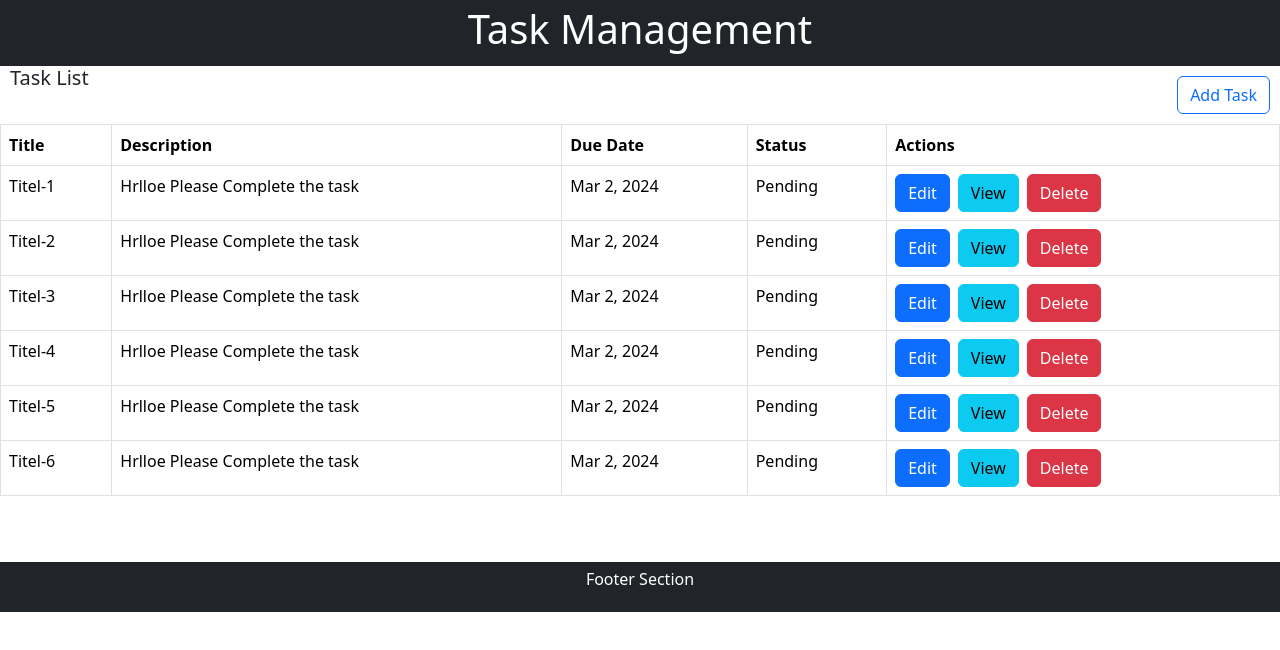
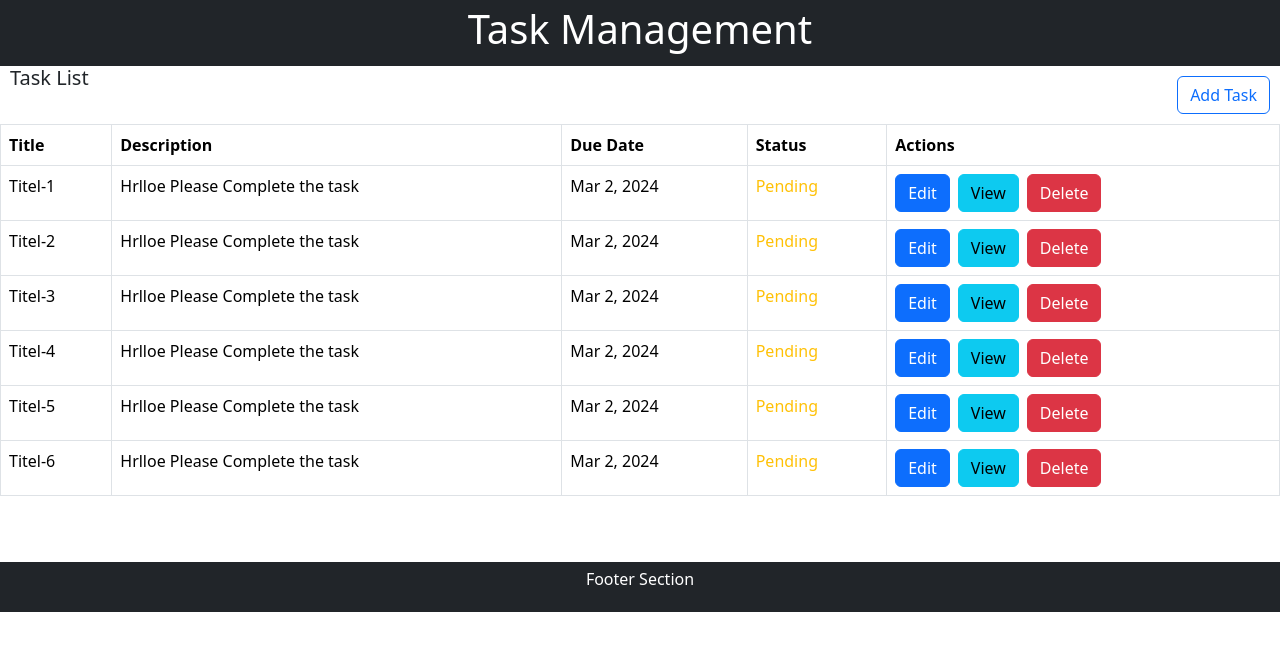
Before and after one commit to soumyagit97/Task-Management-Angular, an Angular app: page / in a window 1280 px wide. Shown: the top 650 px of the page. Built offline with nearby package versions, Linux system fonts and the light colour scheme.

Commit message:
my-newbranch

```diff
--- a/src/app/task/create-task/create-task.component.ts
+++ b/src/app/task/create-task/create-task.component.ts
@@ -27,6 +27,7 @@ export class CreateTaskComponent implements OnInit {
       formcontrolstatus: ['Pending', [Validators.required]],
     });
   }
+
 
   ngOnInit(): void {
 
--- a/src/app/task/task-list/task-list.component.html
+++ b/src/app/task/task-list/task-list.component.html
@@ -23,7 +23,7 @@
           <td>{{task.title}}</td>
           <td>{{task.description}}</td>
           <td>{{task.duedate |date}}</td>
-          <td>{{task.status}}</td>
+          <td  [ngClass]="getStatusColor(task.status)">{{task.status}}</td>
           <td>
             <button class="btn btn-primary me-2" routerLink="/edit-task" (click)="editTask(task.id)">Edit</button>
             <button class="btn btn-info me-2" routerLink="/task-details" (click)="viewTask(task.id)">View</button>
--- a/src/app/task/task-list/task-list.component.ts
+++ b/src/app/task/task-list/task-list.component.ts
@@ -58,5 +58,7 @@ export class TaskListComponent implements OnInit {
 
   }
 
-
+  getStatusColor(status: string): string {
+    return status === 'Pending' ? 'text-warning' : 'text-success';
+  }
 }
```
